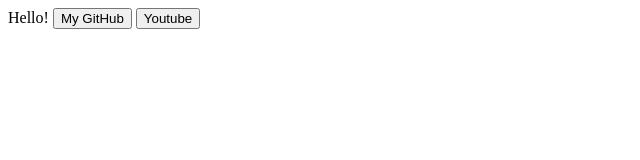
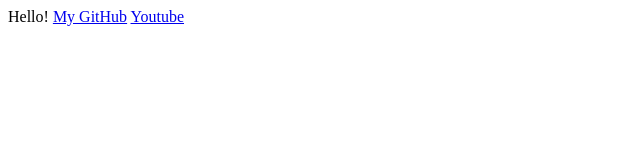
Before and after one commit to yoGerto/yoGerto.github.io, a plain HTML site: page index.html in a window 1280 px wide. Shown: the whole page, without its empty margins (0-640 px from the left). Drawn offline with Linux system fonts and the light colour scheme.

Commit message:
Removed button tag so hyperlink now works
Also I have figured out that I need to clear the cache for the website if I want the new one to show up.

```diff
--- a/index.html
+++ b/index.html
@@ -7,7 +7,7 @@
   </head>
   <body>
     Hello!
-    <button><a href="https://github.com/yoGerto"></a>My GitHub</button>
-    <button><a href="https://www.youtube.com/"></a>Youtube</button>
+    <a href="https://github.com/yoGerto">My GitHub</a>
+    <a href="https://www.youtube.com/">Youtube</a>
   </body>
 </html>
```
